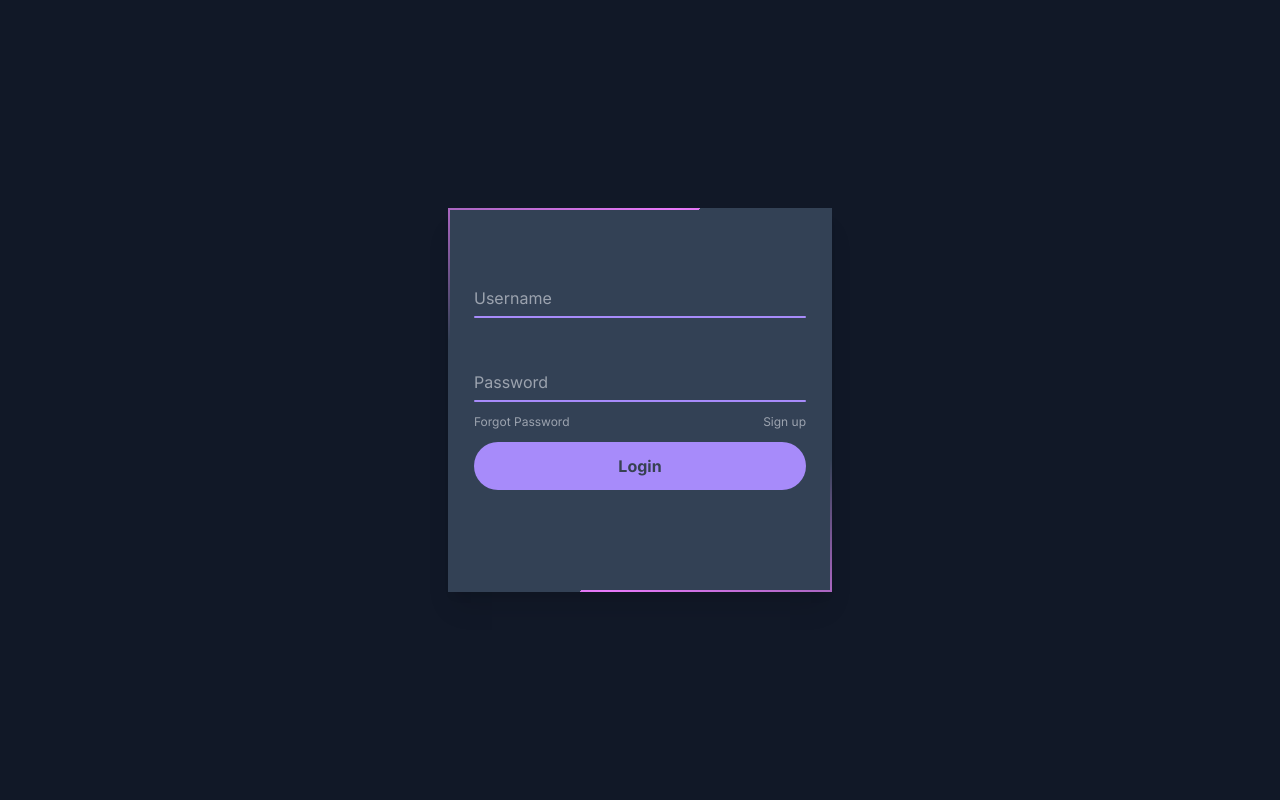
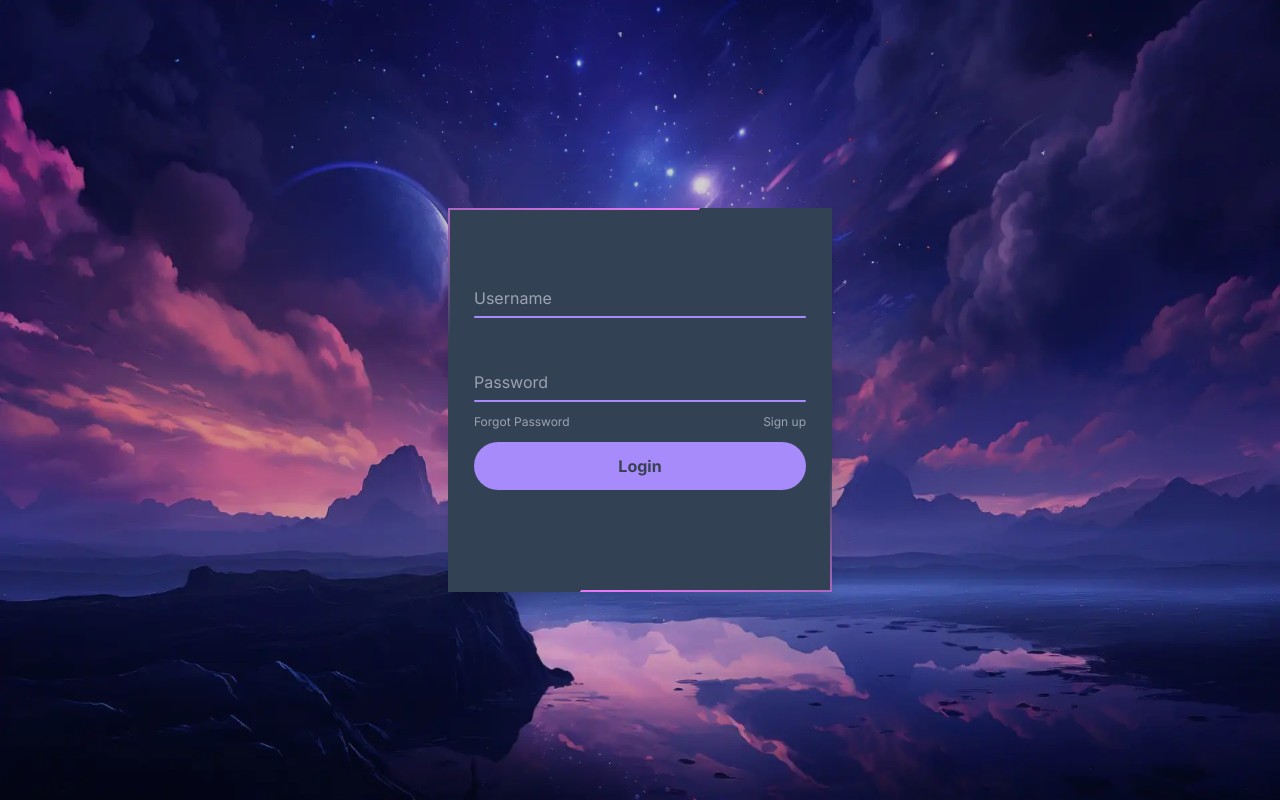
Before and after one commit to Sanzi87/loginmodule, a Next.js app: page / in a window 1280 px wide. Built offline with nearby package versions, Linux system fonts and the light colour scheme.

Commit message:
Add background image

```diff
--- a/app/page.tsx
+++ b/app/page.tsx
@@ -5,6 +5,12 @@ export default function Home() {
   return (
     <main className='flex min-h-screen flex-col items-center justify-center'>
       <LoginModule />
+      <Image
+        className='-z-10 bg-center bg-cover opacity-80'
+        src='/purple_sky_with_stars_bg_1920.webp'
+        alt='Login background image'
+        fill={true}
+      />
     </main>
   );
 }
```
Also changed, not shown: public/purple_sky_with_stars_bg_1920.webp (added).
